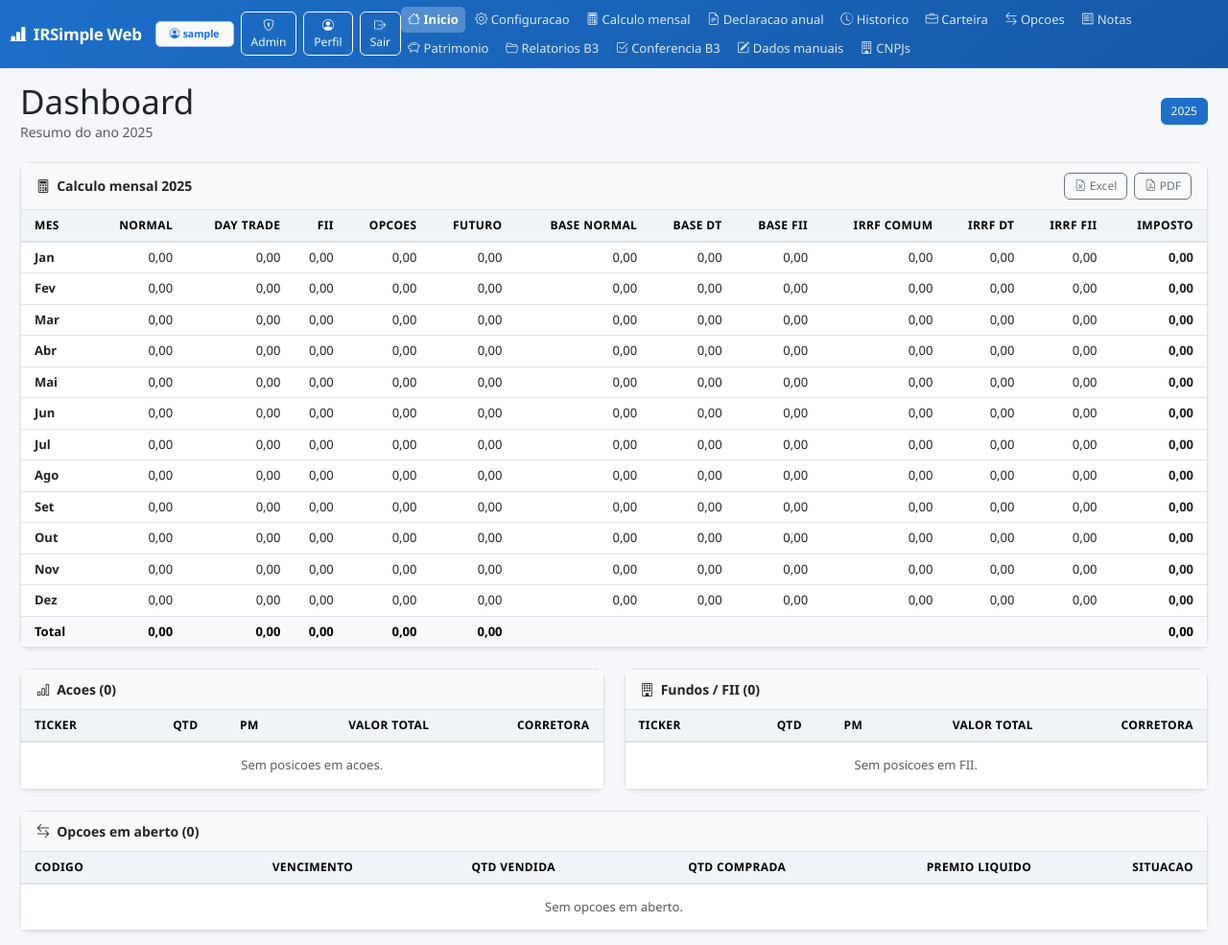
After one commit to Ozeus1/irsimple, a Flask app: page /inicio in a window 1280 px wide. The commit adds this page. Shown: the whole page at 96% size. Run offline with Flask 3, Linux system fonts and the light colour scheme; the visitor is signed in with stand-in values (Sample User, id 1); data that the repository does not hold is empty.

Commit message:
Cria Dashboard com posicoes, renomeia Painel para Configuracao e melhora alertas
- Nova pagina /inicio: tabela de calculo mensal + acoes + FII + opcoes em aberto
- Alertas em calculo.html: colapsavel (expand/collapse) com badge de contagem
- Cada alerta com links clicaveis para Opcoes e Dados Manuais quando ha codigo de ativo
- Painel renomeado para Configuracao no navbar e no titulo
- Logo e link Inicio apontam para /inicio (novo Dashboard)
- Filtros Jinja2: fmt, fmt_dec, regex_search adicionados ao app

Co-Authored-By: Claude Sonnet 4.6 <noreply@anthropic.com>

```diff
--- a/templates/base.html
+++ b/templates/base.html
@@ -11,7 +11,7 @@
 <body>
   <nav class="navbar navbar-expand-lg navbar-dark bg-primary shadow-sm">
     <div class="container-fluid">
-      <a class="navbar-brand fw-bold" href="{{ url_for('dashboard') }}">
+      <a class="navbar-brand fw-bold" href="{{ url_for('inicio') }}">
         <i class="bi bi-bar-chart-line-fill me-1"></i> IRSimple Web
       </a>
       <div class="d-flex align-items-center gap-2 ms-auto">
@@ -40,7 +40,8 @@
       <div class="collapse navbar-collapse mt-2 mt-lg-0" id="mainNav">
         <ul class="navbar-nav me-auto flex-wrap gap-1">
           {% set nav = [
-            ('dashboard', 'bi-house', 'Inicio'),
+            ('inicio',    'bi-house', 'Inicio'),
+            ('dashboard', 'bi-gear', 'Configuracao'),
             ('calculo',   'bi-calculator', 'Calculo mensal'),
             ('anual',     'bi-file-earmark-text', 'Declaracao anual'),
             ('historico', 'bi-clock-history', 'Historico'),
--- a/templates/dashboard.html
+++ b/templates/dashboard.html
@@ -2,7 +2,7 @@
 {% block content %}
 <div class="page-header">
   <div>
-    <h1>Painel</h1>
+    <h1>Configuracao</h1>
     <p>Configure o periodo, importe os arquivos e gere os relatorios de IRPF Bolsa.</p>
   </div>
   <div class="header-actions">
--- /dev/null
+++ b/templates/inicio.html
@@ -0,0 +1,201 @@
+{% extends "base.html" %}
+{% block content %}
+
+{# ── Cabeçalho ── #}
+<div class="d-flex align-items-center justify-content-between mb-4 flex-wrap gap-2">
+  <div>
+    <h1 class="mb-0">Dashboard</h1>
+    <p class="text-muted mb-0">Resumo do ano {{ year }}</p>
+  </div>
+  <div class="d-flex gap-2 flex-wrap">
+    {% for y in years %}
+    <a class="btn btn-sm {{ 'btn-primary' if y == year else 'btn-outline-secondary' }}"
+       href="{{ url_for('inicio', year=y) }}">{{ y }}</a>
+    {% endfor %}
+  </div>
+</div>
+
+{# ── Tabela de cálculo mensal ── #}
+<div class="card shadow-sm mb-4">
+  <div class="card-header fw-semibold d-flex justify-content-between align-items-center">
+    <span><i class="bi bi-calculator me-1"></i> Calculo mensal {{ year }}</span>
+    <div class="d-flex gap-2">
+      <a href="{{ url_for('export_excel', year=year) }}" class="btn btn-sm btn-outline-secondary">
+        <i class="bi bi-file-earmark-excel me-1"></i>Excel
+      </a>
+      <a href="{{ url_for('export_pdf', year=year) }}" class="btn btn-sm btn-outline-secondary">
+        <i class="bi bi-file-earmark-pdf me-1"></i>PDF
+      </a>
+    </div>
+  </div>
+  <div class="card-body p-0">
+    <div class="table-responsive">
+      <table class="table table-sm table-hover mb-0 text-end">
+        <thead class="table-light">
+          <tr>
+            <th class="text-start ps-3">Mes</th>
+            <th>Normal</th><th>Day Trade</th><th>FII</th><th>Opcoes</th><th>Futuro</th>
+            <th>Base Normal</th><th>Base DT</th><th>Base FII</th>
+            <th>IRRF Comum</th><th>IRRF DT</th><th>IRRF FII</th>
+            <th class="pe-3 fw-bold">Imposto</th>
+          </tr>
+        </thead>
+        <tbody>
+          {% for r in calc_rows %}
+          <tr>
+            <td class="text-start ps-3 fw-semibold">{{ r.mes }}</td>
+            {% set cols = [
+              ('normal',      r.normal),      ('daytrade', r.daytrade),
+              ('fii',         r.fii),         ('opcoes',   r.opcoes),
+              ('futuro',      r.futuro),      ('base_normal', r.base_normal),
+              ('base_dt',     r.base_dt),     ('base_fii', r.base_fii),
+              ('irrf_comum',  r.irrf_comum),  ('irrf_dt',  r.irrf_dt),
+              ('irrf_fii',    r.irrf_fii),
+            ] %}
+            {% for col, val in cols %}
+            <td>
+              <a class="cell-link" href="{{ url_for('detalhe', year=year, month=r.month, column=col) }}">
+                {{ val | fmt }}
+              </a>
+            </td>
+            {% endfor %}
+            <td class="pe-3 fw-bold {{ 'text-danger' if r.imposto > 0 else '' }}">
+              <a class="cell-link {{ 'text-danger fw-bold' if r.imposto > 0 else '' }}"
+                 href="{{ url_for('detalhe', year=year, month=r.month, column='imposto') }}">
+                {{ r.imposto | fmt }}
+              </a>
+            </td>
+          </tr>
+          {% endfor %}
+        </tbody>
+        <tfoot class="table-light fw-bold">
+          <tr>
+            <td class="text-start ps-3">Total</td>
+            <td>{{ summary.normal | fmt }}</td>
+            <td>{{ summary.daytrade | fmt }}</td>
+            <td>{{ summary.fii | fmt }}</td>
+            <td>{{ summary.opcoes | fmt }}</td>
+            <td>{{ summary.futuro | fmt }}</td>
+            <td colspan="3"></td>
+            <td colspan="3"></td>
+            <td class="pe-3 {{ 'text-danger' if summary.imposto > 0 else '' }}">{{ summary.imposto | fmt }}</td>
+          </tr>
+        </tfoot>
+      </table>
+    </div>
+  </div>
+</div>
+
+{# ── Posições atuais ── #}
+<div class="row g-4">
+
+  {# Ações #}
+  <div class="col-12 col-xl-6">
+    <div class="card shadow-sm h-100">
+      <div class="card-header fw-semibold">
+        <i class="bi bi-bar-chart me-1"></i> Acoes ({{ acoes | length }})
+      </div>
+      <div class="card-body p-0">
+        <div class="table-responsive">
+          <table class="table table-sm table-hover mb-0 text-end">
+            <thead class="table-light">
+              <tr>
+                <th class="text-start ps-3">Ticker</th>
+                <th>Qtd</th><th>PM</th><th>Valor total</th><th class="pe-3">Corretora</th>
+              </tr>
+            </thead>
+            <tbody>
+              {% for p in acoes %}
+              <tr>
+                <td class="text-start ps-3 fw-semibold">{{ p.code }}</td>
+                <td>{{ p.qty | fmt_dec }}</td>
+                <td>{{ p.avg_price | fmt }}</td>
+                <td>{{ (p.qty * p.avg_price) | fmt }}</td>
+                <td class="pe-3 text-muted small">{{ p.broker or '-' }}</td>
+              </tr>
+              {% else %}
+              <tr><td colspan="5" class="text-center text-muted py-3">Sem posicoes em acoes.</td></tr>
+              {% endfor %}
+            </tbody>
+          </table>
+        </div>
+      </div>
+    </div>
+  </div>
+
+  {# Fundos (FII) #}
+  <div class="col-12 col-xl-6">
+    <div class="card shadow-sm h-100">
+      <div class="card-header fw-semibold">
+        <i class="bi bi-building me-1"></i> Fundos / FII ({{ fiis | length }})
+      </div>
+      <div class="card-body p-0">
+        <div class="table-responsive">
+          <table class="table table-sm table-hover mb-0 text-end">
+            <thead class="table-light">
+              <tr>
+                <th class="text-start ps-3">Ticker</th>
+                <th>Qtd</th><th>PM</th><th>Valor total</th><th class="pe-3">Corretora</th>
+              </tr>
+            </thead>
+            <tbody>
+              {% for p in fiis %}
+              <tr>
+                <td class="text-start ps-3 fw-semibold">{{ p.code }}</td>
+                <td>{{ p.qty | fmt_dec }}</td>
+                <td>{{ p.avg_price | fmt }}</td>
+                <td>{{ (p.qty * p.avg_price) | fmt }}</td>
+                <td class="pe-3 text-muted small">{{ p.broker or '-' }}</td>
+              </tr>
+              {% else %}
+              <tr><td colspan="5" class="text-center text-muted py-3">Sem posicoes em FII.</td></tr>
+              {% endfor %}
+            </tbody>
+          </table>
+        </div>
+      </div>
+    </div>
+  </div>
+
+  {# Opcoes #}
+  <div class="col-12">
+    <div class="card shadow-sm">
+      <div class="card-header fw-semibold">
+        <i class="bi bi-arrow-left-right me-1"></i> Opcoes em aberto ({{ opcoes_pos | length }})
+      </div>
+      <div class="card-body p-0">
+        <div class="table-responsive">
+          <table class="table table-sm table-hover mb-0 text-end">
+            <thead class="table-light">
+              <tr>
+                <th class="text-start ps-3">Codigo</th>
+                <th>Vencimento</th><th>Qtd vendida</th><th>Qtd comprada</th>
+                <th>Premio liquido</th><th class="pe-3">Situacao</th>
+              </tr>
+            </thead>
+            <tbody>
+              {% for op in opcoes_pos %}
+              <tr>
+                <td class="text-start ps-3 fw-semibold">{{ op.codigo }}</td>
+                <td>{{ op.vencimento.strftime('%d/%m/%Y') if op.vencimento else '-' }}</td>
+                <td>{{ op.quantidade_vendida | fmt_dec }}</td>
+                <td>{{ op.quantidade_comprada | fmt_dec }}</td>
+                <td>{{ op.premio_liquido | fmt }}</td>
+                <td class="pe-3 text-muted small">
+                  <a href="{{ url_for('manual') }}" class="badge bg-warning text-dark text-decoration-none">
+                    <i class="bi bi-pencil me-1"></i>{{ op.situacao | truncate(40) }}
+                  </a>
+                </td>
+              </tr>
+              {% else %}
+              <tr><td colspan="6" class="text-center text-muted py-3">Sem opcoes em aberto.</td></tr>
+              {% endfor %}
+            </tbody>
+          </table>
+        </div>
+      </div>
+    </div>
+  </div>
+
+</div>
+{% endblock %}
--- a/web_app.py
+++ b/web_app.py
@@ -53,6 +53,23 @@ def basename_filter(value: Any) -> str:
 def date_input_filter(value: Any) -> str:
     parsed = core.parse_date(value)
     return parsed.isoformat() if parsed else str(value or "")
+
+
+@app.template_filter("fmt")
+def fmt_filter(value: Any) -> str:
+    return core.fmt_money(value)
+
+
+@app.template_filter("fmt_dec")
+def fmt_dec_filter(value: Any) -> str:
+    return core.fmt_decimal(value)
+
+
+@app.template_filter("regex_search")
+def regex_search_filter(value: Any, pattern: str) -> str:
+    import re
+    m = re.search(pattern, str(value or ""))
+    return m.group(1) if m and m.lastindex else ""
 
 
 def current_username() -> str:
@@ -1566,6 +1583,41 @@ def dashboard() -> str:
     )
 
 
+@app.route("/inicio")
+@login_required
+def inicio() -> str:
+    try:
+        results = calculate_all()
+    except Exception:
+        results = {}
+    year = int(request.args.get("year") or (selected_year(results) if results else date.today().year))
+    if year not in results:
+        year = max(results) if results else date.today().year
+    result = results.get(year)
+    calc_rows = monthly_rows(result) if result else []
+    summary = result_summary(result) if result else {}
+    positions = list(result.positions.values()) if result else []
+    acoes = sorted(
+        [p for p in positions if p.qty > 0 and p.category not in {"fii", "opcoes", "futuro"}],
+        key=lambda p: p.code,
+    )
+    fiis = sorted(
+        [p for p in positions if p.qty > 0 and p.category == "fii"],
+        key=lambda p: p.code,
+    )
+    opcoes_pos = result.pending_options if result else []
+    return render_template(
+        "inicio.html",
+        year=year,
+        years=sorted(results),
+        calc_rows=calc_rows,
+        summary=summary,
+        acoes=acoes,
+        fiis=fiis,
+        opcoes_pos=opcoes_pos,
+    )
+
+
 @app.route("/config", methods=["POST"])
 @login_required
 def update_config() -> Response:
```
Also changed, not shown: templates/calculo.html (+53 -12 lines).
